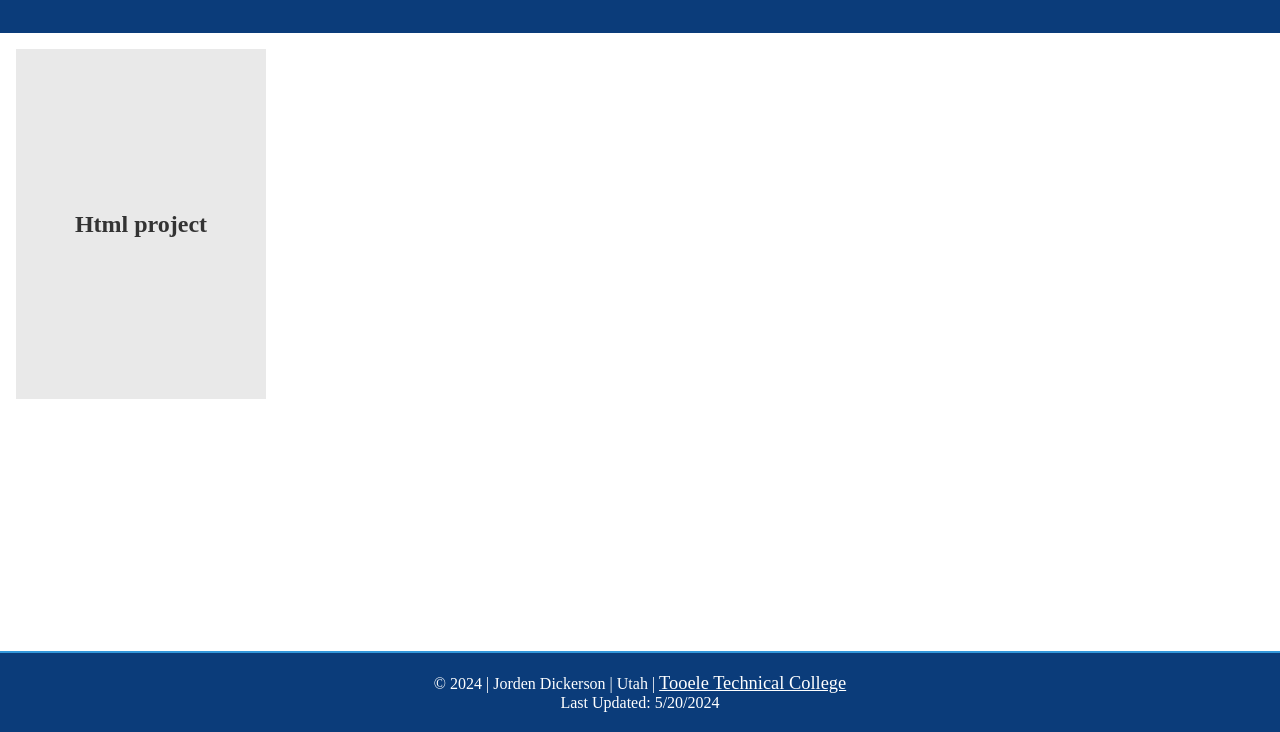
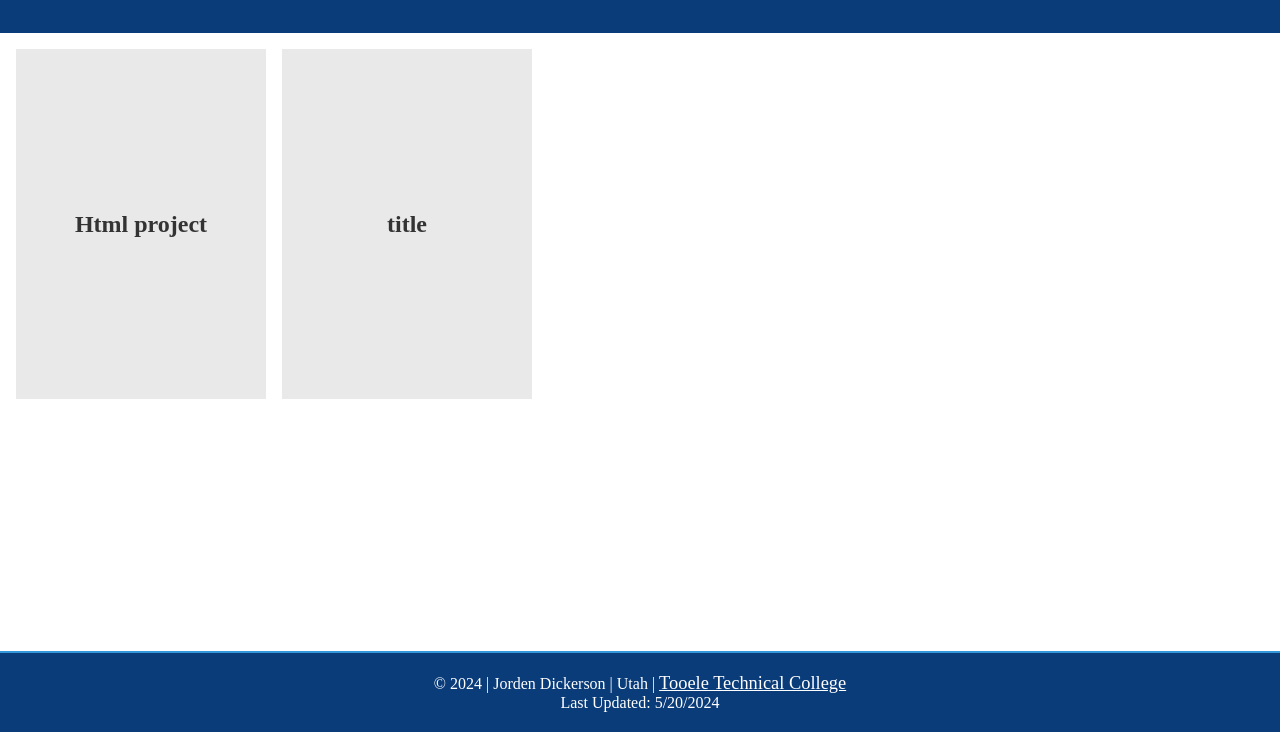
Before and after one commit to jordendickerson/ttech-project-portal, a plain HTML site: page index.html in a window 1280 px wide. Shown: the part 68-800 px from the top of the page. Drawn offline with Linux system fonts and the light colour scheme.

Commit message:
Implemented dynamically insterted cards

```diff
--- /dev/null
+++ b/cards.js
@@ -0,0 +1,21 @@
+let cardsList = document.querySelector(".cards");
+let cards = [];
+
+let object = {
+  title: "title",
+  url: "google.com",
+};
+
+cards.push(object);
+
+cards.map((card) => {
+  cardsList.innerHTML += `
+  <div class="card">
+    <div class="card-inner">
+      <div class="card-front">
+        <h2>${card.title}</h2>
+      </div>
+      <div class="card-back"><a href="project1.html">${card.title}</a></div>
+    </div>
+  </div>`;
+});
--- a/index.html
+++ b/index.html
@@ -47,5 +47,6 @@
       Last Updated: <span id="date"></span>
     </footer>
     <script src="script.js"></script>
+    <script src="cards.js"></script>
   </body>
 </html>
```
